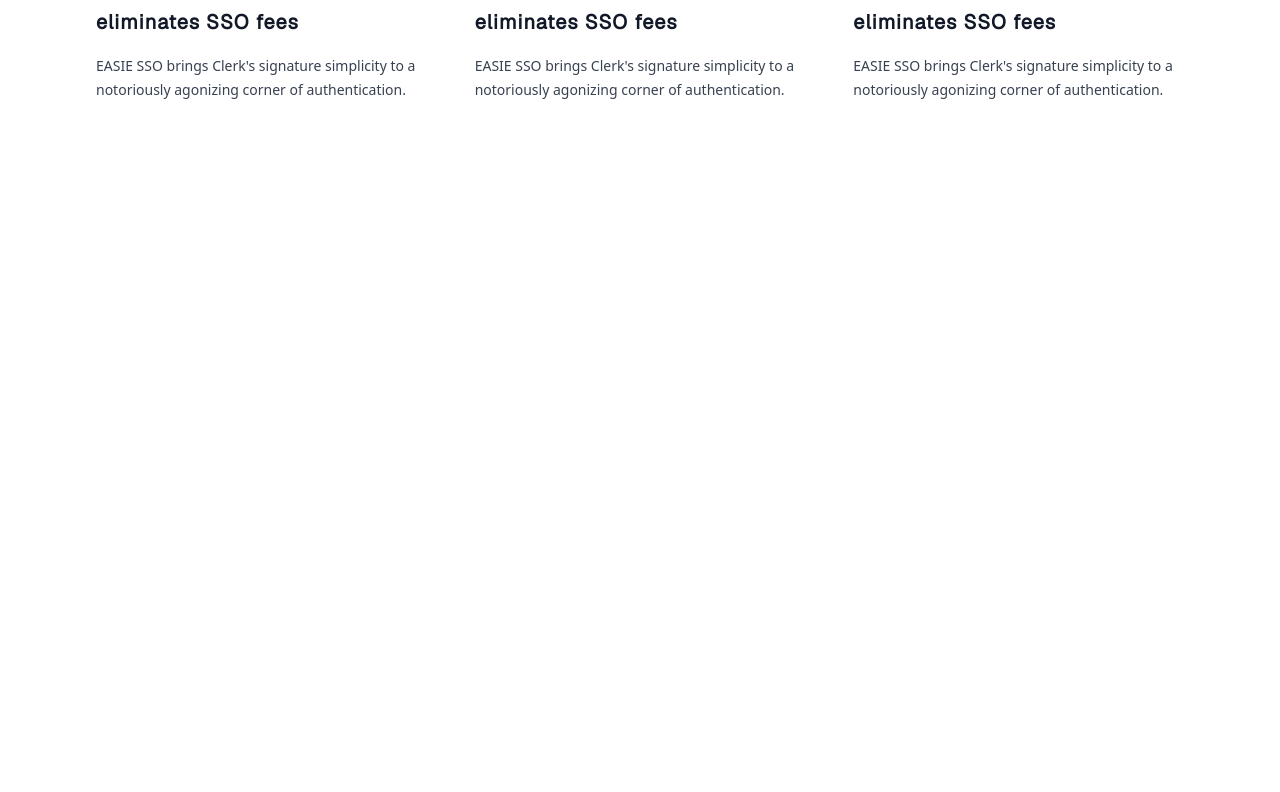
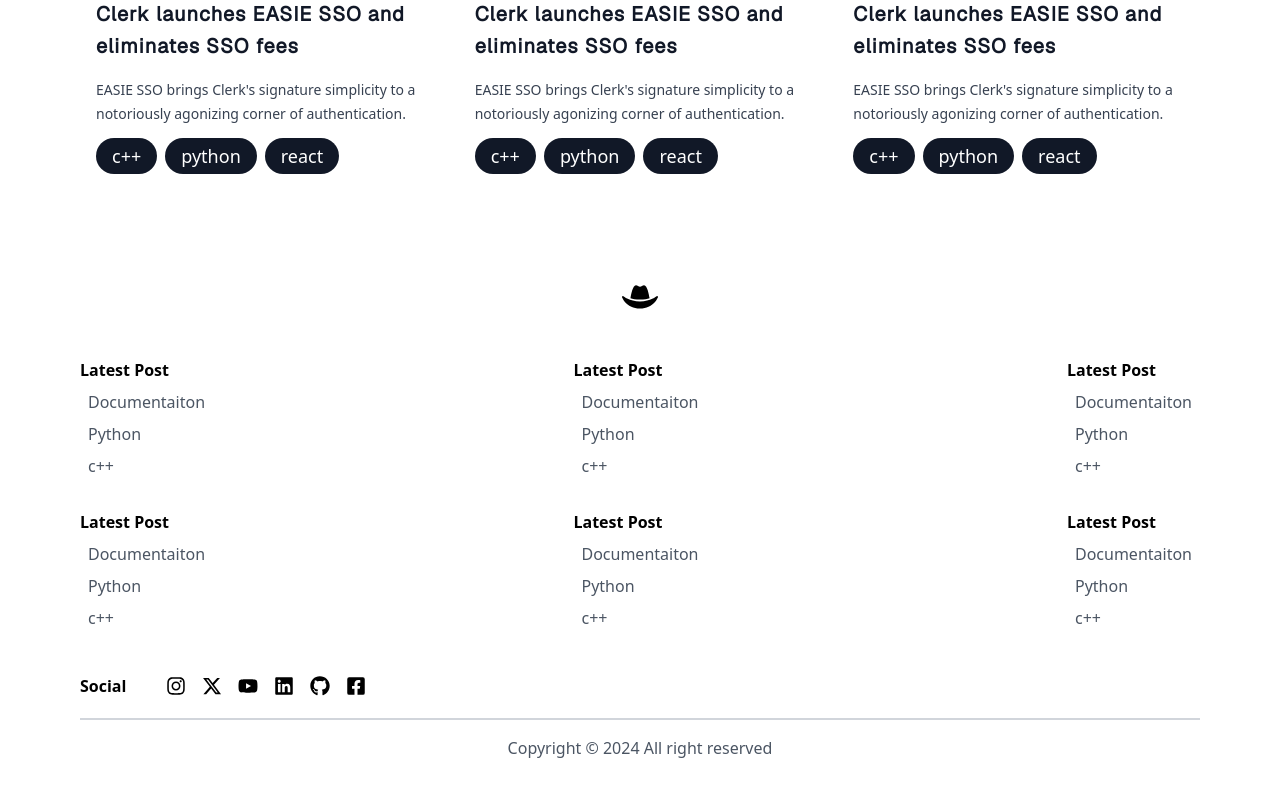
Before and after one commit to Prakhar2004sachan/blog-app, a React (Vite) app: page / in a window 1280 px wide. Shown: the part 720-1512 px from the top of the page. Before the commit the page ends 886 px from the top, so only its background shows below. Built offline with nearby package versions, Linux system fonts and the light colour scheme.

Commit message:
Tweaking something in the ui and done making footer

```diff
--- a/src/App.tsx
+++ b/src/App.tsx
@@ -5,12 +5,13 @@ import NavBar from "./components/NavBar";
 import Contact from "./pages/Contact";
 import About from "./pages/About";
 import Posts from "./pages/Posts";
+import Footer from "./components/Footer";
 
 function App() {
   return (
     <div>
       <NavBar />
-      <div className="flex justify-center px-4 sm:px-8 md:px-[5rem] 2xl:px-[26rem]">
+      <div className="flex justify-center px-4 sm:px-8 md:px-[5rem] 2xl:px-[20rem]">
         <Routes>
           <Route path="/" element={<Home />} />
           <Route path="/posts" element={<Posts />} />
@@ -18,6 +19,9 @@ function App() {
           <Route path="/contact" element={<Contact />} />
         </Routes>
       </div>
+      <div className="px-4 sm:px-8 md:px-[5rem] 2xl:px-[20rem]">
+        <Footer />
+      </div>
     </div>
   );
 }
--- a/src/components/Blogs.tsx
+++ b/src/components/Blogs.tsx
@@ -6,31 +6,46 @@ function Blogs() {
       img: "../src/assets/image (1).webp", // Use require for local assets
       title: "Clerk launches EASIE SSO and eliminates SSO fees",
       info: "EASIE SSO brings Clerk's signature simplicity to a notoriously agonizing corner of authentication.",
+      tags: ["c++", "python", "react"],
     },
     {
       img: "../src/assets/image (2).webp", // Use require for local assets
       title: "Clerk launches EASIE SSO and eliminates SSO fees",
       info: "EASIE SSO brings Clerk's signature simplicity to a notoriously agonizing corner of authentication.",
+      tags: ["c++", "python", "react"],
     },
     {
       img: "../src/assets/image.webp", // Use require for local assets
       title: "Clerk launches EASIE SSO and eliminates SSO fees",
       info: "EASIE SSO brings Clerk's signature simplicity to a notoriously agonizing corner of authentication.",
+      tags: ["c++", "python", "react"],
     },
   ];
 
   return (
     <div className="my-[2rem]">
-      <div className="mt-[2rem] mb-[2rem] sm:grid sm:grid-cols-2 gap-4 lg:grid-cols-3 ">
+      <div className="mt-[2rem] mb-[2rem] sm:grid sm:grid-cols-2 gap-4 xl:grid-cols-3 ">
         {data.map((i, index) => (
-          <div className="cursor-pointer mt-[1rem] mb-[1rem] px-2 py-4" key={index}>
+          <div
+            className="cursor-pointer mt-[1rem] mb-[1rem] px-2 py-4"
+            key={index}
+          >
             <img src={i.img} alt={`blog-${index}`} className="rounded-2xl" />
             <div className="mt-6 px-2 flex flex-col">
               <p className="text-base text-gray-500">Nov 20, 2024</p>
               <h2 className="blog-h2 text-pretty text-xl mt-3 text-gray-900 leading-8">
                 {i.title}
               </h2>
-              <p className="mt-2 lg:mt-4 text-sm sm:text-[14px] leading-6 text-gray-700">{i.info}</p>
+              <p className="mt-2 lg:mt-4 text-sm sm:text-[14px] leading-6 text-gray-700">
+                {i.info}
+              </p>
+              <div className="mt-3 flex gap-2 items-center">
+                {data.map((i, index) => (
+                  <p key={index} className="tags text-sm lg:text-[18px] px-4 py-1 lg:py-2 bg-gray-900 rounded-full inline-block text-white cursor-pointer">
+                    {i.tags[index]}
+                  </p>
+                ))}
+              </div>
             </div>
           </div>
         ))}
--- /dev/null
+++ b/src/components/Footer.tsx
@@ -0,0 +1,129 @@
+import React from "react";
+import { FaHatCowboy } from "react-icons/fa";
+import { FaInstagram } from "react-icons/fa";
+import { FaYoutube } from "react-icons/fa";
+import { FaXTwitter } from "react-icons/fa6";
+import { FaLinkedin } from "react-icons/fa";
+import { FaGithub } from "react-icons/fa";
+import { FaFacebookSquare } from "react-icons/fa";
+
+function Footer() {
+  return (
+    <div className="grid grid-cols-1 gap-6 justify-center sm:gap-4 py-[2rem]">
+      <div className="justify-self-center items-start py-2">
+        <FaHatCowboy className="cursor-pointer text-4xl" />
+      </div>
+      {/* Footer Menu */}
+      <div className="grid grid-cols-2 mt-5 justify-items-start md:justify-items-center md:grid-cols-3 gap-6">
+        {/* 1 */}
+        <div className="md:justify-self-start">
+          <h3 className="font-bold cursor-default">Latest Post</h3>
+          <ul className="text-gray-600 px-2 py-1 ">
+            <li className="py-1 hover:text-black">
+              <a href="#">Documentaiton</a>
+            </li>
+            <li className="py-1 hover:text-black">
+              <a href="#">Python</a>
+            </li>
+            <li className="py-1 hover:text-black">
+              <a href="#">c++</a>
+            </li>
+          </ul>
+        </div>
+        {/* 2 */}
+        <div className="justify-self-end md:justify-self-center">
+          <h3 className="font-bold cursor-default">Latest Post</h3>
+          <ul className="text-gray-600 px-2 py-1 ">
+            <li className="py-1 hover:text-black">
+              <a href="#">Documentaiton</a>
+            </li>
+            <li className="py-1 hover:text-black">
+              <a href="#">Python</a>
+            </li>
+            <li className="py-1 hover:text-black">
+              <a href="#">c++</a>
+            </li>
+          </ul>
+        </div>
+        {/* 3 */}
+        <div className="md:justify-self-end">
+          <h3 className="font-bold cursor-default">Latest Post</h3>
+          <ul className="text-gray-600 px-2 py-1 ">
+            <li className="py-1 hover:text-black">
+              <a href="#">Documentaiton</a>
+            </li>
+            <li className="py-1 hover:text-black">
+              <a href="#">Python</a>
+            </li>
+            <li className="py-1 hover:text-black">
+              <a href="#">c++</a>
+            </li>
+          </ul>
+        </div>
+        {/* 4 */}
+        <div className="justify-self-end md:justify-self-start">
+          <h3 className="font-bold cursor-default">Latest Post</h3>
+          <ul className="text-gray-600 px-2 py-1 ">
+            <li className="py-1 hover:text-black">
+              <a href="#">Documentaiton</a>
+            </li>
+            <li className="py-1 hover:text-black">
+              <a href="#">Python</a>
+            </li>
+            <li className="py-1 hover:text-black">
+              <a href="#">c++</a>
+            </li>
+          </ul>
+        </div>
+        {/* 5 */}
+        <div>
+          <h3 className="font-bold cursor-default">Latest Post</h3>
+          <ul className="text-gray-600 px-2 py-1 ">
+            <li className="py-1 hover:text-black">
+              <a href="#">Documentaiton</a>
+            </li>
+            <li className="py-1 hover:text-black">
+              <a href="#">Python</a>
+            </li>
+            <li className="py-1 hover:text-black">
+              <a href="#">c++</a>
+            </li>
+          </ul>
+        </div>
+        {/* 6 */}
+        <div className="justify-self-end md:justify-self-end">
+          <h3 className="font-bold cursor-default">Latest Post</h3>
+          <ul className="text-gray-600 px-2 py-1 ">
+            <li className="py-1 hover:text-black">
+              <a href="#">Documentaiton</a>
+            </li>
+            <li className="py-1 hover:text-black">
+              <a href="#">Python</a>
+            </li>
+            <li className="py-1 hover:text-black">
+              <a href="#">c++</a>
+            </li>
+          </ul>
+        </div>
+      </div>
+      {/* Socials */}
+      <div className="text-center lg:text-start lg:flex flex items-center gap-10 font-bold border-b-2 py-5 border-b-gray-300">
+        <h3>Social</h3>
+        <div className="flex lg:justify-center gap-4 items-center text-xl 2xl:text-2xl justify-evenly lg:mt-0">
+          <FaInstagram className="cursor-pointer" />
+          <FaXTwitter className="cursor-pointer" />
+          <FaYoutube className="cursor-pointer" />
+          <FaLinkedin className="cursor-pointer" />
+          <FaGithub className="cursor-pointer" />
+          <FaFacebookSquare className="cursor-pointer" />
+        </div>
+      </div>
+      {/* Copyright */}
+      <p className="text-center text-gray-600">
+        Copyright © 2024 All right reserved
+      </p>
+    </div>
+  );
+}
+
+export default Footer;
--- a/src/components/Hero.tsx
+++ b/src/components/Hero.tsx
@@ -4,7 +4,7 @@ function Hero() {
   return (
     <div className='mt-[3rem] flex flex-col'>
         <p className='text-md text-blue-800 font-semibold'>Blog</p>
-        <h1 className='hero-heading mt-2 sm:mt-6 inline-block text-4.5xl py-2 font-bold sm:text-5xl tracking-wide'>News, Ensight and more</h1>
+        <h1 className='hero-heading mt-2 sm:mt-6 inline-block text-4.5xl py-2 font-bold sm:text-5xl tracking-wide xl:text-7xl'>News, Ensight and more</h1>
         <p className='hero-info mt-1 text-xl sm:text-2xl font-normal leading-8 sm:mt-4 text-gray-700'>Learn more about Clerk, our approach to authentication, and company news.</p>
     </div>
   )
--- a/src/components/NavBar.tsx
+++ b/src/components/NavBar.tsx
@@ -13,8 +13,8 @@ function NavBar() {
   const [visible, setVisible] = useState(false);
 
   return (
-    <div className="w-full h-[5rem] bg-zinc-100 px-6 border-b-2 shadow-md flex items-center justify-between">
-      <FaHatCowboy className="text-xl cursor-pointer" />
+    <div className="2xl:px-[20rem] w-full h-[5rem] bg-zinc-100 px-6 border-b-2 shadow-md flex items-center justify-between">
+      <FaHatCowboy className="text-xl cursor-pointer 2xl:text-4xl" />
       <div className="relative">
         {/* Large Devices */}
         <div className="hidden lg:flex gap-10 items-center justify-center rounded-lg">
--- a/src/index.css
+++ b/src/index.css
@@ -27,3 +27,8 @@
     font-weight: 900;
     letter-spacing: 1px;
 }
+
+.active p{
+    background-color: black;
+    color: white;
+}
```
Also changed, not shown: src/components/Tags.tsx (+12 -5 lines).
